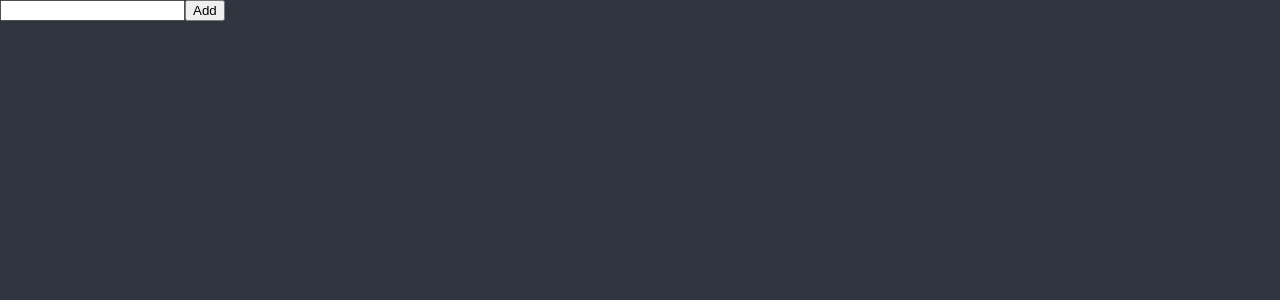
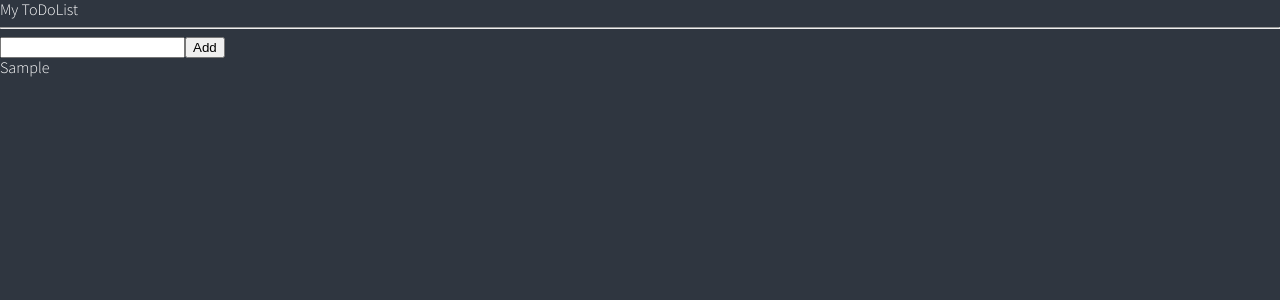
Before and after one commit to WooHyunKing/React-ToDoList, a React (Create React App) app: page / in a window 1280 px wide. Both pictures are taken after typing "Sample" into the empty fields and a click on the button "Add". Shown: the top 300 px of the page. Built offline with nearby package versions, Linux system fonts and the light colour scheme.

Commit message:
6.11 Add To Do

```diff
--- a/src/components/ToDoList.tsx
+++ b/src/components/ToDoList.tsx
@@ -7,9 +7,20 @@ import {
   useSetRecoilState,
 } from "recoil";
 
-interface ITodo {
+interface IForm {
   toDo: string;
 }
+
+interface IToDo {
+  text: string;
+  id: number;
+  category: "TODO" | "DOING" | "DONE";
+}
+
+const toDoState = atom<IToDo[]>({
+  key: "toDo",
+  default: [],
+});
 
 const ToDoList = () => {
   const {
@@ -17,15 +28,23 @@ const ToDoList = () => {
     formState: { errors },
     handleSubmit,
     setValue,
-  } = useForm<ITodo>();
+  } = useForm<IForm>();
 
-  const onValid = (data: ITodo) => {
+  const [toDo, setToDo] = useRecoilState<IToDo[]>(toDoState);
+
+  const onValid = (data: IForm) => {
     console.log(data?.toDo);
+    setToDo((item) => [
+      { text: data.toDo, id: Date.now(), category: "TODO" },
+      ...item,
+    ]);
     setValue("toDo", "");
   };
 
   return (
     <div>
+      <h1>My ToDoList</h1>
+      <hr></hr>
       <form onSubmit={handleSubmit(onValid)}>
         <input
           {...register("toDo", {
@@ -36,157 +55,13 @@ const ToDoList = () => {
         <button>Add</button>
         <span>{errors?.toDo?.message}</span>
       </form>
+      <ul>
+        {toDo.map((todo) => (
+          <li key={todo.id}>{todo.text}</li>
+        ))}
+      </ul>
     </div>
   );
 };
 
-// interface IForm {
-//   toDo: string;
-// }
-
-// interface IToDo {
-//   text: string;
-//   id: number;
-//   category: "TO_DO" | "DOING" | "DONE";
-// }
-
-// const toDoState = atom<IToDo[]>({
-//   key: "toDo",
-//   default: [],
-// });
-
-// const ToDoList = () => {
-//   const [toDos, setToDos] = useRecoilState(toDoState);
-//   const { register, handleSubmit, setValue } = useForm<IForm>();
-//   const handleValid = ({ toDo }: IForm) => {
-//     setToDos((oldToDos) => [
-//       { text: toDo, id: Date.now(), category: "TO_DO" },
-//       ...oldToDos,
-//     ]);
-//     setValue("toDo", "");
-//   };
-//   console.log(toDos);
-//   return (
-//     <div>
-//       <h1>Todo List</h1>
-//       <hr />
-//       <form onSubmit={handleSubmit(handleValid)}>
-//         <input
-//           {...register("toDo", {
-//             required: "Please write a ToDo",
-//           })}
-//           placeholder="Write a Todo"
-//         />
-//         <button>Add</button>
-//       </form>
-//       <ul>
-//         {toDos.map((toDo) => (
-//           <li key={toDo.id}>{toDo.text}</li>
-//         ))}
-//       </ul>
-//     </div>
-//   );
-// };
-
-// interface IForm {
-//   email: string;
-//   firstName: string;
-//   lastName: string;
-//   username: string;
-//   password: string;
-//   password1: string;
-//   extraError?: string;
-// }
-
-// const ToDoList = () => {
-//   const {
-//     register,
-//     watch,
-//     handleSubmit,
-//     formState: { errors },
-//     setError,
-//   } = useForm<IForm>({
-//     defaultValues: {
-//       email: "@naver.com",
-//     },
-//   });
-
-//   const onValid = (data: IForm) => {
-//     if (data.password !== data.password1) {
-//       setError(
-//         "password1",
-//         { message: "Password are not the same" },
-//         { shouldFocus: true }
-//       );
-//     }
-//     // extraError는 특정 항목에 해당되는 에러가 아니라, 전체 form에 해당하는 에러
-//     setError("extraError", { message: "Server offline" });
-//   };
-
-//   //   console.log(watch());
-//   //   watch를 사용함으로써 form의 입력값을 추적할 수 있다.
-
-//   console.log(errors);
-//   return (
-//     <div>
-//       <form
-//         style={{ display: "flex", flexDirection: "column" }}
-//         onSubmit={handleSubmit(onValid)}
-//       >
-//         {/* toDo라는 상태를 만들어주고, onChange와 값을 prop으로 전달한다. */}
-//         <input
-//           {...register("email", {
-//             required: "Email is Required",
-//             pattern: {
-//               value: /^[A-Za-z0-9._%+-]+@naver.com$/,
-//               message: "Only naver.com emails allowed",
-//             },
-//           })}
-//           placeholder="Write a Email"
-//         />
-//         <span>{errors?.email?.message}</span>
-//         <input
-//           {...register("firstName", {
-//             required: "write here",
-//             validate: {
-//               noNico: (value) =>
-//                 value.includes("nico") ? "No nico allowed" : true,
-//               noNick: (value) =>
-//                 value.includes("nick") ? "No nick allowed" : true,
-//             },
-//           })}
-//           placeholder="First Name"
-//         />
-//         <span>{errors?.firstName?.message}</span>
-//         <input
-//           {...register("lastName", { required: "write here" })}
-//           placeholder="Last Name"
-//         />
-//         <span>{errors?.lastName?.message}</span>
-//         <input
-//           {...register("username", { required: "write here", minLength: 10 })}
-//           placeholder="Username"
-//         />
-//         <span>{errors?.username?.message}</span>
-//         <input
-//           {...register("password", { required: "write here", minLength: 5 })}
-//           placeholder="Password"
-//         />
-//         <span>{errors?.password?.message}</span>
-//         <input
-//           {...register("password1", {
-//             required: "Password is required",
-//           })}
-//           placeholder="Password Check"
-//         />
-//         <span>{errors?.password1?.message}</span>
-
-//         <button>Add</button>
-
-//         <span>{errors?.extraError?.message}</span>
-//       </form>
-//     </div>
-//   );
-// };
-
 export default ToDoList;
```
